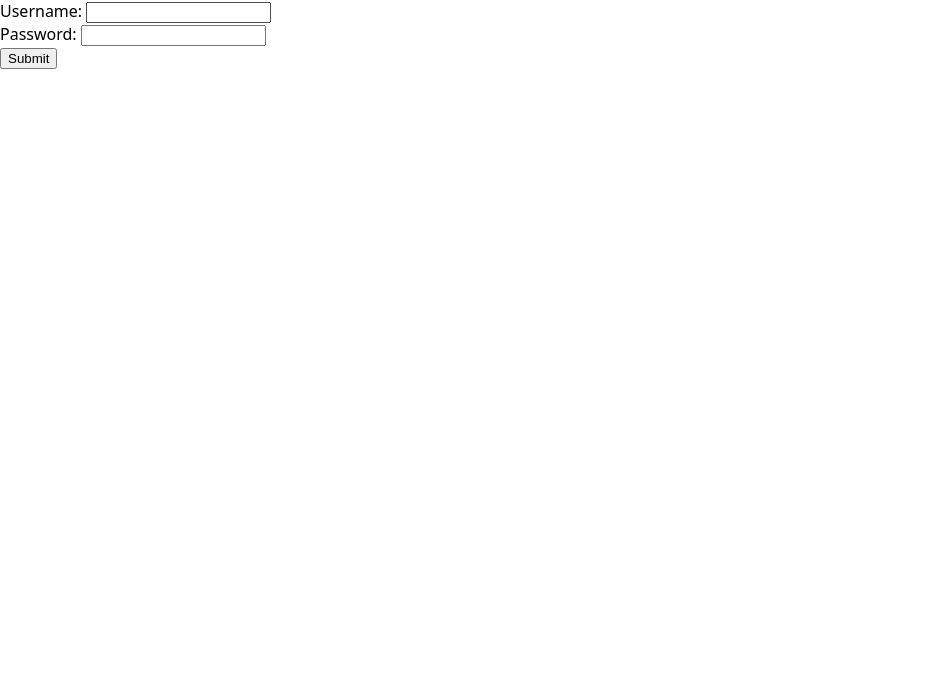
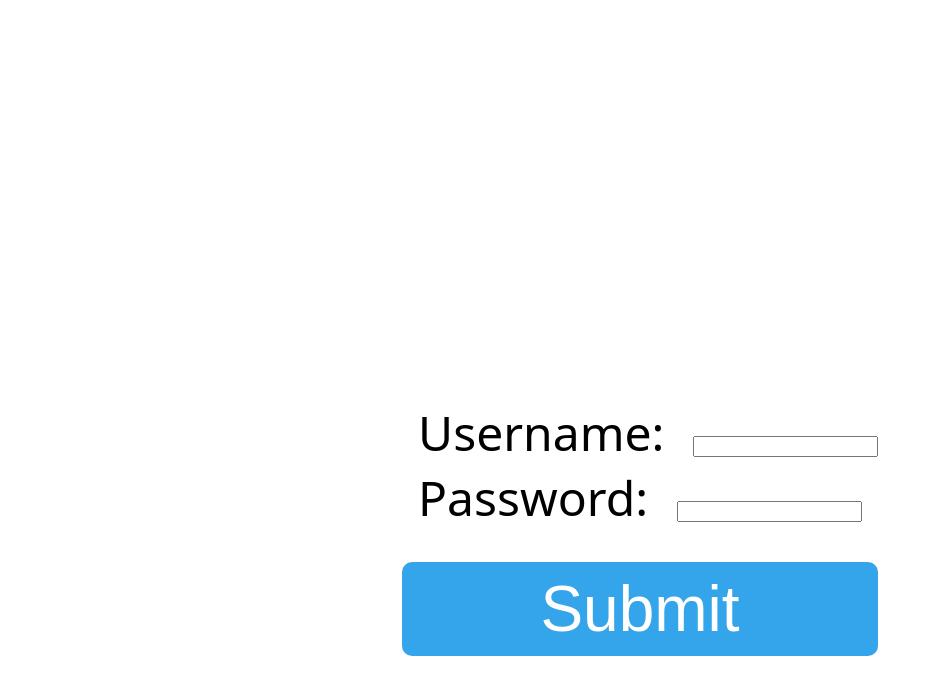
Before and after one commit to gsgdev/gaukeley-frontend, a SvelteKit app: page /login in a window 1280 px wide. Shown: the top 694 px of the page, without its empty margins (0-941 px from the left). Built offline with nearby package versions, Linux system fonts and the light colour scheme.

Commit message:
started to style login form

```diff
--- a/src/routes/login/+page.svelte
+++ b/src/routes/login/+page.svelte
@@ -17,7 +17,7 @@
 			<label for="password">Password:</label>
 			<input type="password" id="password" bind:value={password} />
 		</div>
-		<button type="submit">Submit</button>
+		<button class="submit-button" type="submit">Submit</button>
 	</form>
 </div>
 
@@ -26,9 +26,35 @@
 		background-image: none;
 	}
 	form {
+		font-size: 3rem;
 		display: block;
 	}
+	label {
+		padding: 1rem 1rem 1rem 1rem;
+	}
+
 	.login-wrapper {
-		margin: auto auto auto auto;
+		width: 100%;
+		display: flex;
+		flex-direction: row;
+		justify-content: space-around;
+		margin-top: 50dvh;
+	}
+	.submit-button {
+		width: 100%;
+		margin: 2rem 0 0 0;
+		display: flex;
+		flex-direction: row;
+		justify-content: space-around;
+		background-color: rgb(52, 165, 235);
+		border: none;
+		font-size: 4rem;
+		color: white;
+		border-radius: 10px;
+		padding: 10px;
+		transition: background-color 0.3s;
+	}
+	.submit-button:hover {
+		background-color: blue;
 	}
 </style>
```
